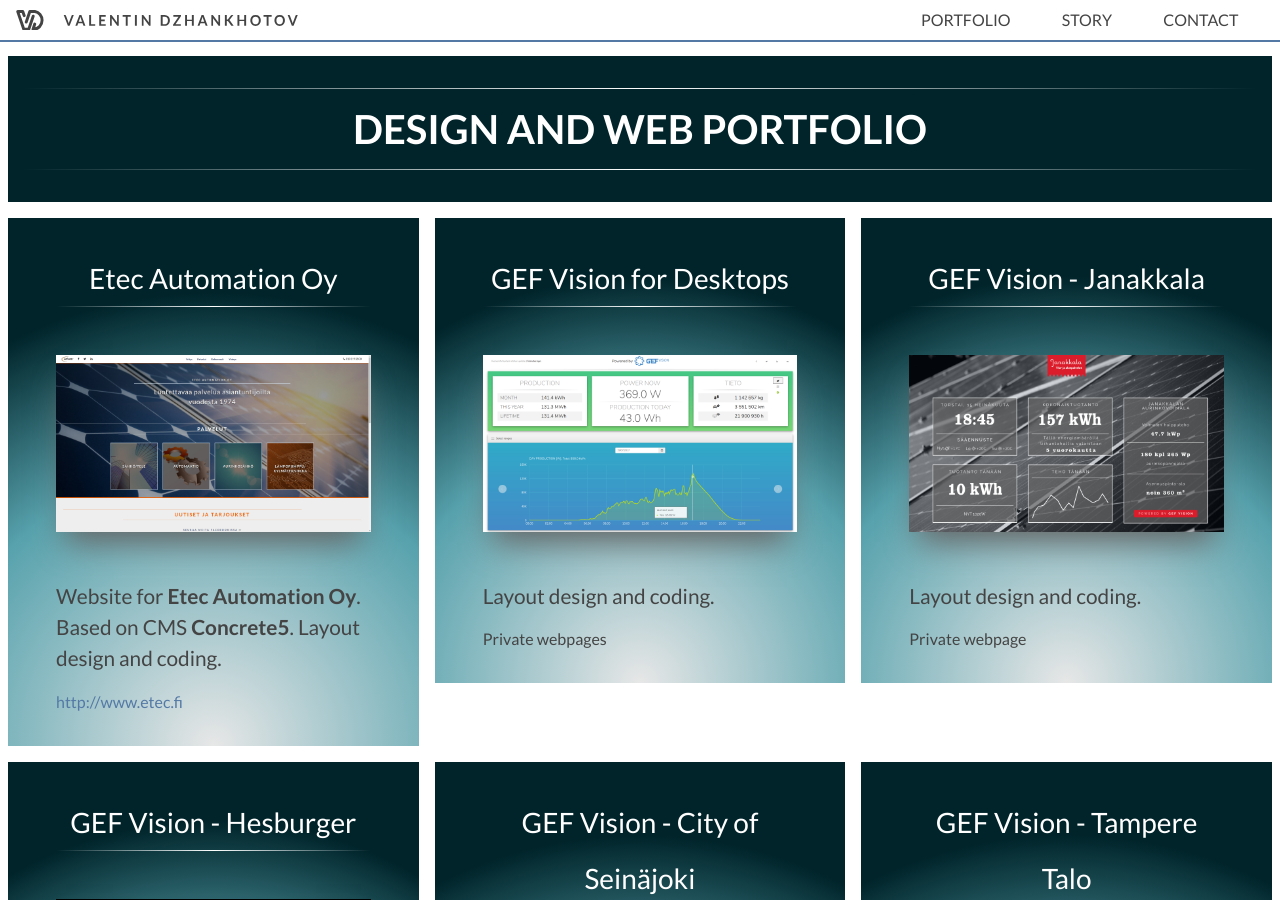
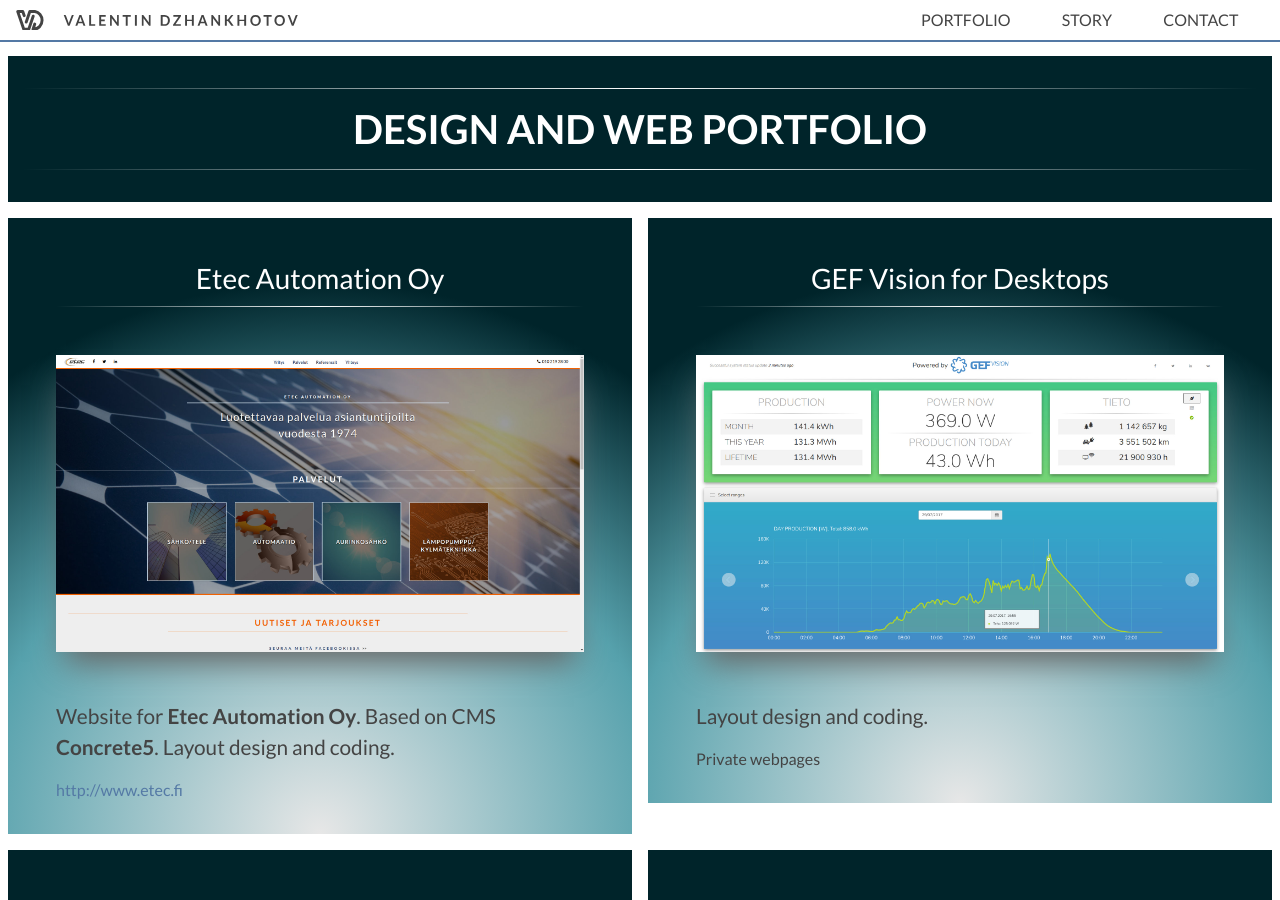
Before and after one commit to vushe/vushe.github.io, a Jekyll site: the page built from portfolio.md, in a window 1280 px wide and 900 px high. Built offline with Jekyll 4.4.1, drawn with Linux system fonts in a browser that asks for light colours; nearby versions of some CDN libraries; comment, search, counter and statistics services are not loaded.

Commit message:
minor layout change on > md

```diff
--- a/_layouts/portfolio.html
+++ b/_layouts/portfolio.html
@@ -17,7 +17,7 @@
                 </div>
 
                 {% for text in page.texts %}
-                    <div class="col-md-4 col-card-wrapper">
+                    <div class="col-md-6 col-card-wrapper">
                         <div class="card">
                             <h3 class="card-title">{{ page.titles[forloop.index0] }}</h3>
                             <img class="card-img-top" src="{{ page.images[forloop.index0] }}" data-zoom-src="" alt="Card image cap" data-action="zoom">
```
